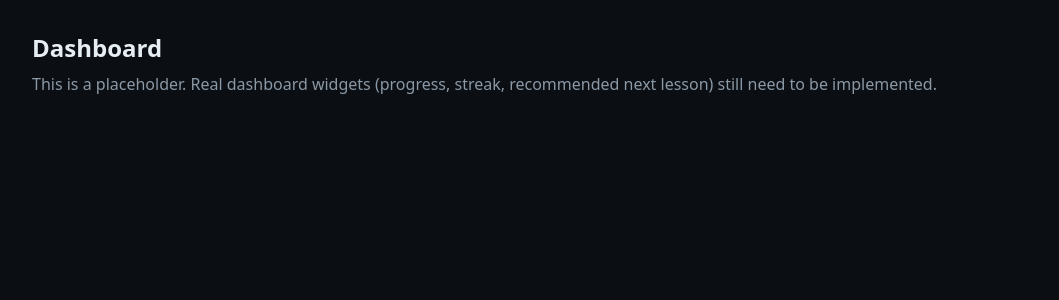
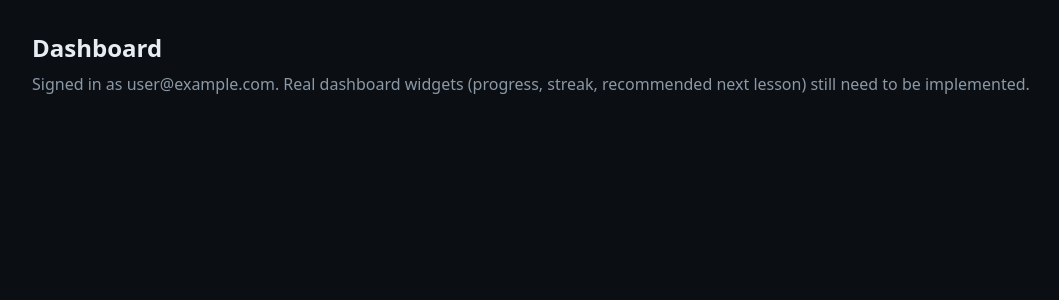
Before and after one commit to customerservice-prog/Code-Game, a Next.js app: page /dashboard in a window 1280 px wide. Shown: the top 300 px of the page, without its empty margins (0-1059 px from the left). Built offline with nearby package versions, Linux system fonts and the light colour scheme; no server answers; sample sign-in values are in the browser's storage.

Commit message:
Implement authentication for DashboardPage
Added authentication checks to the dashboard page, redirecting unauthenticated users to the sign-in page.

```diff
--- a/src/app/dashboard/page.tsx
+++ b/src/app/dashboard/page.tsx
@@ -1,15 +1,25 @@
 // Learner dashboard placeholder.
 // Per CLAUDE.md sections 9-10, this page should show onboarding status,
 // world map progress, daily goal, streak, and recommended next action.
-// This route is not yet protected by real authentication - see CLAUDE.md
-// section 9 (Authentication flow) before treating this as production-ready.
-export default function DashboardPage() {
+// This route is now protected by real NextAuth session checks (see
+// src/lib/auth.ts) - unauthenticated visitors are redirected to /sign-in.
+import { getServerSession } from "next-auth";
+import { redirect } from "next/navigation";
+import { authOptions } from "@/lib/auth";
+
+export default async function DashboardPage() {
+  const session = await getServerSession(authOptions);
+
+  if (!session?.user) {
+    redirect("/sign-in");
+  }
+
   return (
     <main className="min-h-screen bg-background text-text p-8">
       <h1 className="text-2xl font-semibold">Dashboard</h1>
       <p className="text-text-muted mt-2">
-        This is a placeholder. Real dashboard widgets (progress, streak,
-        recommended next lesson) still need to be implemented.
+        Signed in as {session.user.email}. Real dashboard widgets (progress,
+        streak, recommended next lesson) still need to be implemented.
       </p>
     </main>
   );
```
